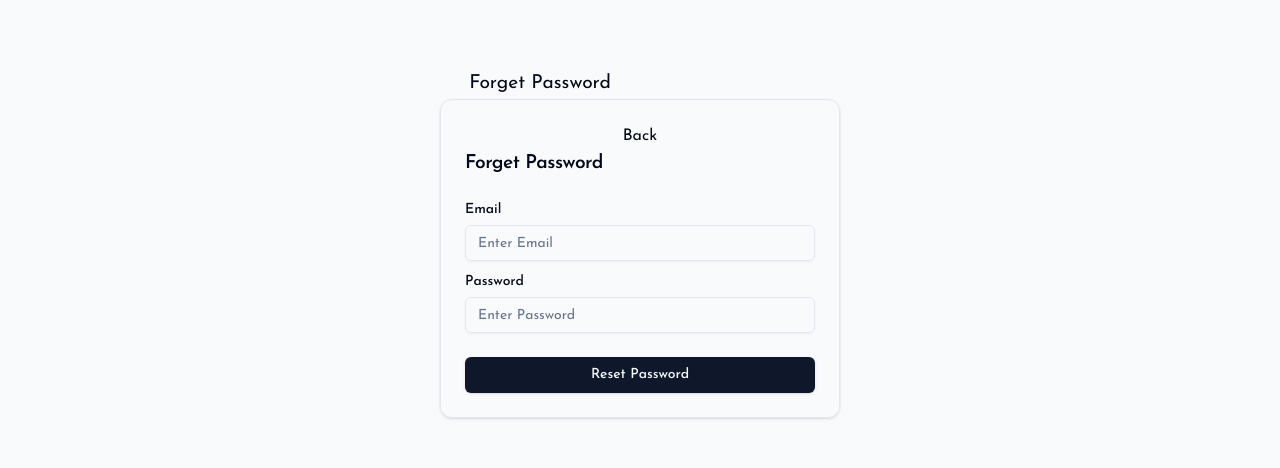
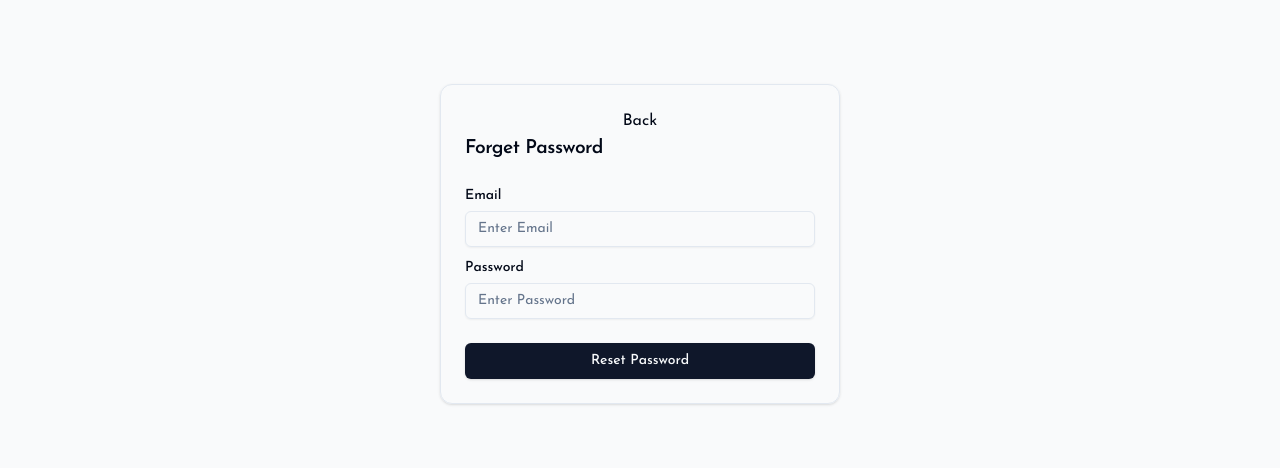
Before and after one commit to vikrantmalla/bikrant-malla.com.np, a Next.js app: page /resetpassword in a window 1280 px wide. Shown: the part 156-624 px from the top of the page. Built offline with nearby package versions, Linux system fonts and the light colour scheme; no server answers; the database is empty.

Commit message:
refactor: reset password component

```diff
--- a/src/components/adminDashboard/auth/ResetPassword.tsx
+++ b/src/components/adminDashboard/auth/ResetPassword.tsx
@@ -1,9 +1,9 @@
 "use client";
 import React from "react";
+import { useRouter } from "next/navigation";
 import {
   Card,
   CardContent,
-  CardDescription,
   CardFooter,
   CardHeader,
   CardTitle,
@@ -11,31 +11,18 @@ import {
 import { Input } from "@/components/ui/input";
 import { Label } from "@/components/ui/label";
 import { Button } from "@/components/ui/button";
-import { Tabs, TabsContent, TabsList, TabsTrigger } from "@radix-ui/react-tabs";
-import { setShowForgetPasswordModal } from "@/redux/feature/appSlice";
-import { useDispatch } from "react-redux";
-import { AppDispatch } from "@/redux/store";
 import { joseFont } from "@/helpers/lib/font";
 
 const ResetPassword = () => {
-  const dispatch = useDispatch<AppDispatch>();
+  const router = useRouter();
   const handleClick = () => {
-    dispatch(setShowForgetPasswordModal(false));
+    router.push("/signin");
   };
   return (
-      <Tabs defaultValue="Reset Password" className="w-[400px]">
-        <TabsList className="grid w-full grid-cols-2">
-          <TabsTrigger value="Reset Password" className={`${joseFont} fs-400`}>
-            Forget Password
-          </TabsTrigger>
-        </TabsList>
-        <TabsContent value="Reset Password">
     <Card>
       <CardHeader>
         <button onClick={() => handleClick()}>Back</button>
-              <CardTitle className={`${joseFont} fs-400`}>
-                Forget Password
-              </CardTitle>
+        <CardTitle className={`${joseFont} fs-400`}>Forget Password</CardTitle>
       </CardHeader>
       <form>
         <CardContent className="space-y-2">
@@ -63,17 +50,12 @@ const ResetPassword = () => {
           </div>
         </CardContent>
         <CardFooter>
-                <Button
-                  type="submit"
-                  className={`${joseFont} fs-400 w-[350px]`}
-                >
+          <Button type="submit" className={`${joseFont} fs-400 w-[350px]`}>
             Reset Password
           </Button>
         </CardFooter>
       </form>
     </Card>
-        </TabsContent>
-      </Tabs>
   );
 };
 
```
Lines whose indentation alone changed are shown as unchanged.
